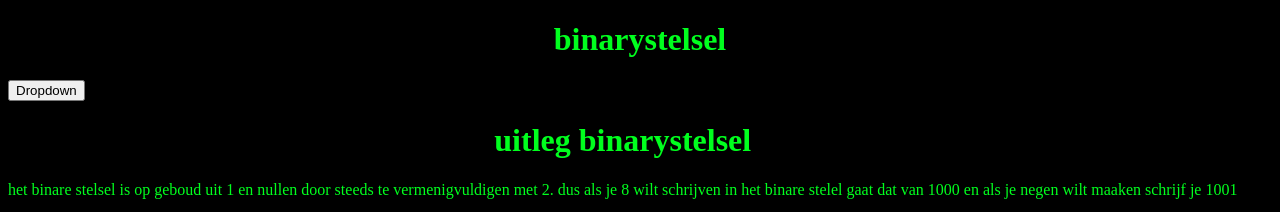
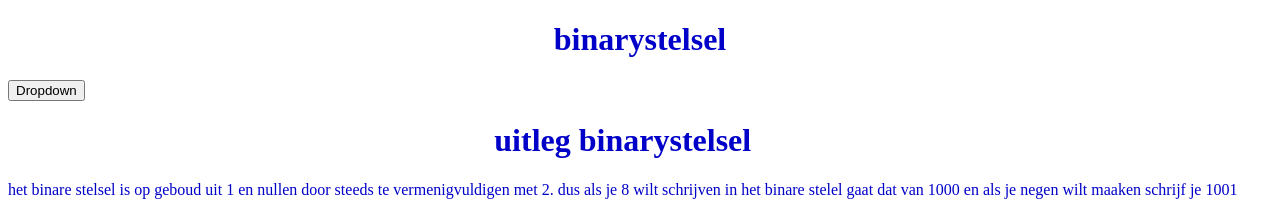
Before and after one commit to 188739/118739.github.io, a plain HTML site: page binarystelsel.html in a window 1280 px wide. Shown: the top 212 px of the page. Drawn offline with Linux system fonts and the light colour scheme; grey boxes are pictures that could not be loaded.

Commit message:
Update opmaak.css

```diff
--- a/opmaak.css
+++ b/opmaak.css
@@ -6,19 +6,19 @@ ul{
     background-color: rgb(0, 0, 0);
 }
 body {
-    background-color: rgb(0, 0, 0);
+    background-color: rgb(255, 255, 255);
   }
 
   h1 {
-    color: rgb(0, 255, 30);
+    color: rgb(0, 0, 200);
     text-align: center;
   }
   h2 {
-  color: rgb(0, 255, 30);
+  color: rgb(0, 0, 200);
   text-align: left;
   }
   p {
-    color: rgb(0, 255, 30);
+    color: rgb(0, 0, 200);
     text-align: left;
 
   }
@@ -32,7 +32,7 @@ body {
   li{
    float:left;
    display: block;
-   color: rgb(0, 255, 10);
+   color: rgb(255, 255, 255);
    text-align: center;
    padding: 14px 16px;
    text-decoration: none;
```
